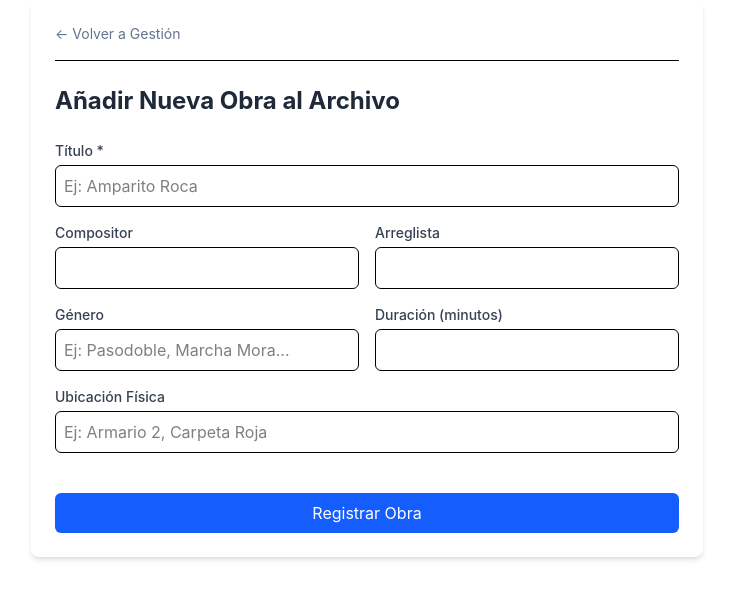
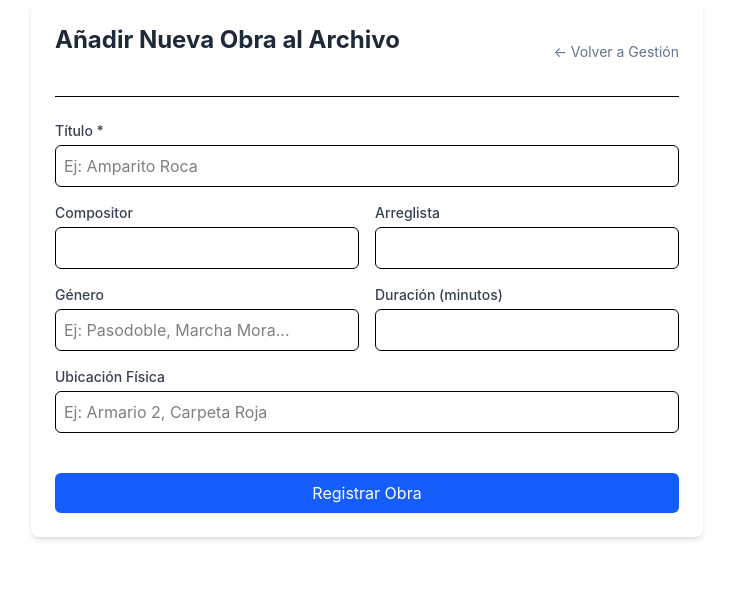
Before and after one commit to abelmaartin/sistema-gestion-banda, a React (Vite) app in the folder frontend-banda/: page /admin/crear-obra in a window 1280 px wide. Shown: the top 598 px of the page, without its empty margins (273-1006 px from the left). Built offline with nearby package versions, Linux system fonts and the light colour scheme; sample sign-in values are in the browser's storage.

Commit message:
Arreglos menores de apariencia

```diff
--- a/frontend-banda/src/pages/CrearObra.tsx
+++ b/frontend-banda/src/pages/CrearObra.tsx
@@ -62,11 +62,11 @@ export default function CrearObra() {
     <div className="max-w-2xl mx-auto p-6 bg-white rounded-lg shadow-md">
       {/* Cabecera con botón de volver */}
       <div className="flex justify-between items-center mb-6 border-b pb-4">
+        <h2 className="text-2xl font-bold mb-6 text-gray-800">Añadir Nueva Obra al Archivo</h2>
         <button onClick={() => navigate('/admin')} className="text-sm text-slate-500 hover:text-slate-800">
             ← Volver a Gestión
           </button>
       </div>
-      <h2 className="text-2xl font-bold mb-6 text-gray-800">Añadir Nueva Obra al Archivo</h2>
 
       {estado.error && <div className="p-3 mb-4 text-red-700 bg-red-100 rounded">{estado.error}</div>}
       {estado.exito && <div className="p-3 mb-4 text-green-700 bg-green-100 rounded">{estado.exito}</div>}
```
